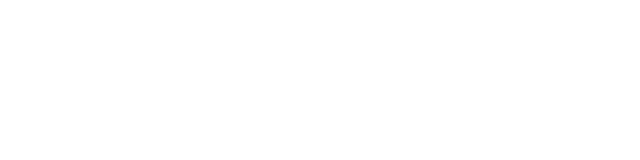
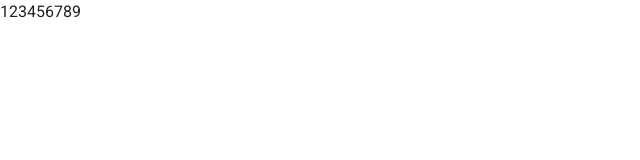
Before and after one commit to AlexLin-hub/d10516239-0504, a Vue app: page / in a window 1280 px wide. Shown: the top 160 px of the page, without its empty margins (0-640 px from the left). Built offline with nearby package versions, Linux system fonts and the light colour scheme.

Commit message:
fix: Home.vue change HomeView.vue

```diff
--- a/src/router/index.js
+++ b/src/router/index.js
@@ -1,6 +1,6 @@
 import Vue from 'vue'
 import VueRouter from 'vue-router'
-import Home from '../views/Home.vue'
+import Home from '../views/HomeView.vue'
 
 Vue.use(VueRouter)
 
--- a/src/views/Home.vue
+++ b/src/views/HomeView.vue
@@ -1,5 +1,5 @@
 <template>
-  <div></div>
+  <div>123456789</div>
 </template>
 
 <script>
```
